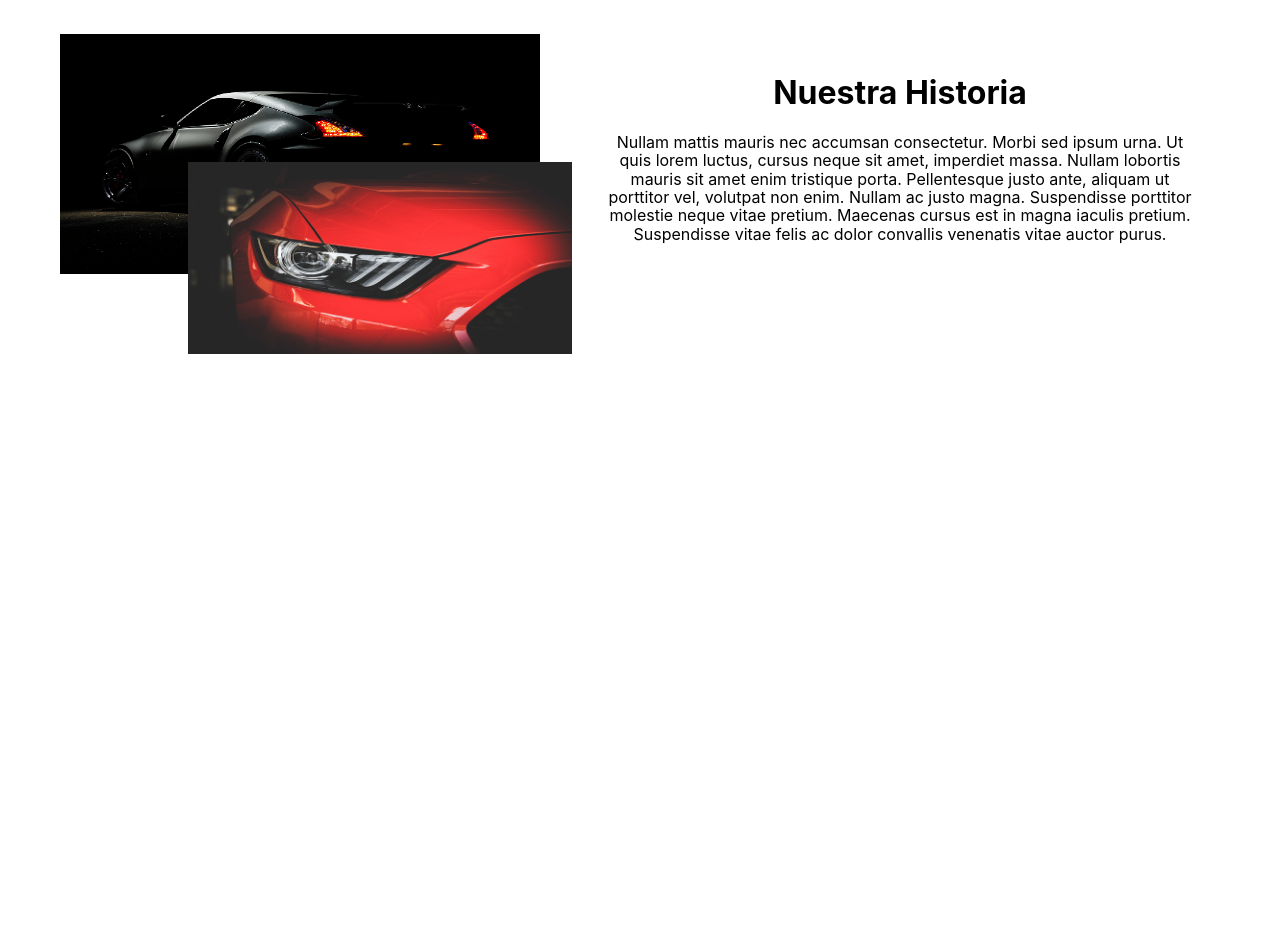
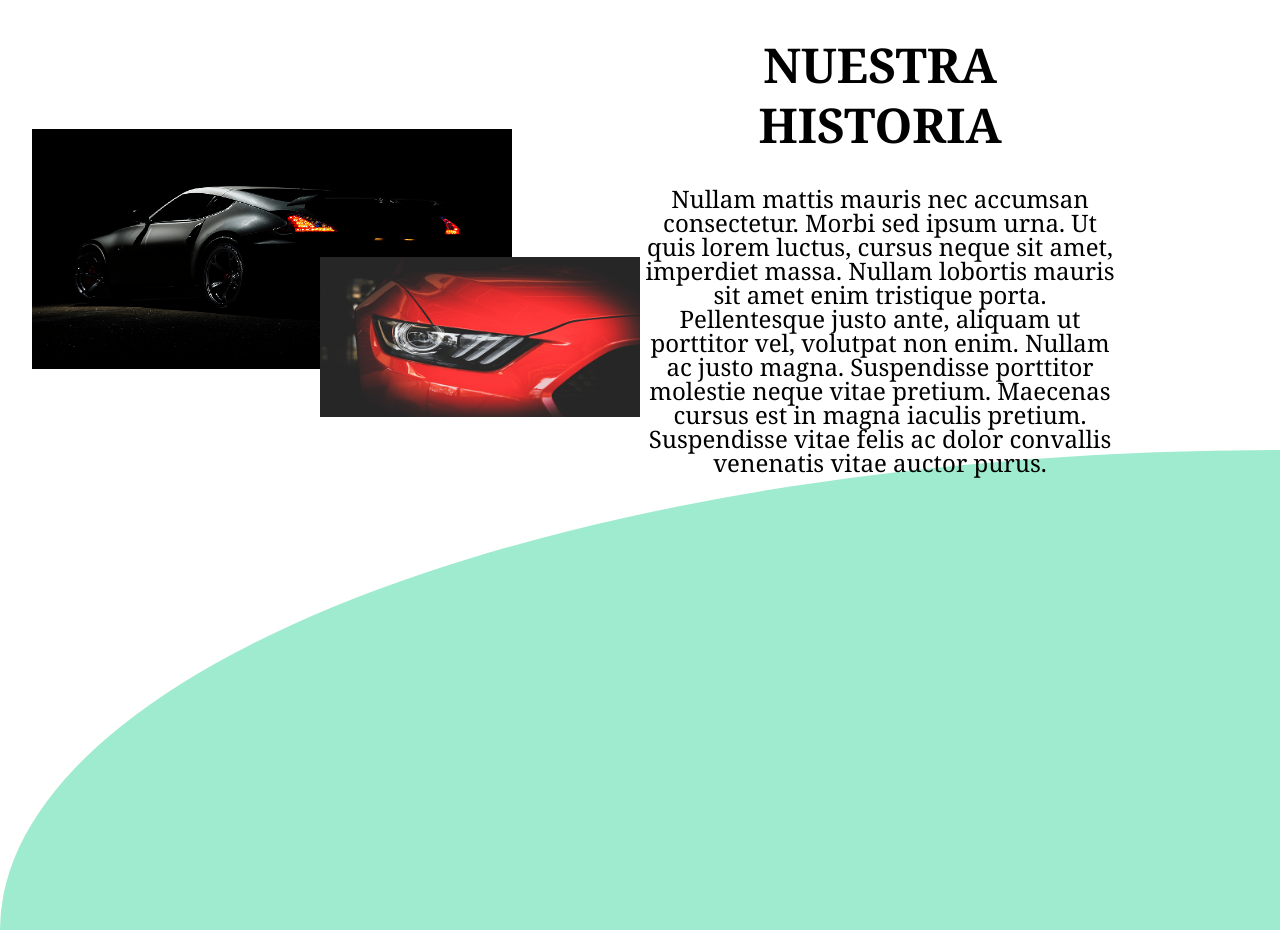
Before and after one commit to superagm123/EstacionamientoVaqueros, a React (Create React App) app: page / in a window 1280 px wide. Shown: the part 120-1050 px from the top of the page. Before the commit the page ends 800 px from the top, so only its background shows below. Built offline with nearby package versions, Linux system fonts and the light colour scheme.

Commit message:
added about us component

```diff
--- a/src/App.css
+++ b/src/App.css
@@ -1,3 +1,7 @@
+h1{
+  text-transform: uppercase;
+}
+
 .App {
   text-align: center;
 }
@@ -5,3 +9,19 @@
   display: flex;
   justify-content: center;
 }
+
+.container{
+  width: 100%;
+  height: 25em;
+  margin-top: 2em;
+}
+
+@media(min-width: 800px){
+  .container{
+    width: 100%;
+    height: 30em;
+    margin-top: 8em;
+    border-top-left-radius: 100%;
+  }
+
+}
--- a/src/App.js
+++ b/src/App.js
@@ -2,6 +2,7 @@ import './App.css';
 import React, {Component} from 'react';
 import Navigation from './Components/Navigation/Navigation.js';
 import Story from './Components/Story/Story.js';
+import About from './Components/About/About.js';
 
 class App extends Component {
   render(){
@@ -11,6 +12,7 @@ class App extends Component {
           <Navigation></Navigation>
         </div>
         <Story></Story>
+        <About></About>
       </React.Fragment>
     );
   }
--- /dev/null
+++ b/src/Components/About/About.css
@@ -0,0 +1,9 @@
+.title,p{
+	text-align: center;
+}
+
+@media(min-width: 800px){
+	.title{
+		text-align: right;
+	}
+}
--- /dev/null
+++ b/src/Components/About/About.js
@@ -0,0 +1,12 @@
+import React from 'react';
+import './About.css';
+
+const About = () => {
+	return(
+		<section className="bg-light-green container">
+
+		</section>
+	);
+}
+
+export default About;
--- a/src/Components/Story/Story.css
+++ b/src/Components/Story/Story.css
@@ -8,6 +8,12 @@
 .image{
 	max-width: 15em;
 	max-height: 15em;
+	transition: all .2s ease-in-out;
+}
+
+.image:hover{
+	transform: rotate(-10deg);
+	filter: grayscale(1);
 }
 
 @media(min-width: 800px){
@@ -15,25 +21,28 @@
 		display: grid;
 		grid-template-columns: repeat(2, 1fr);
 		justify-items: center;
-		margin-right: 5em;
+		margin-right:  10em;
+		height: 20em;
 		max-width: 120em;
+	}
+
+	.image-container{
+		position: relative;
+		display: flex;
+		flex-direction: column;
+		width: 40em;
+		max-width: 40em;
+		padding: 2em;
 	}
 
 	.image{
 		max-width:  30em;
 		max-height: 30em;
 	}
-	.image-container{
-		position: relative;
-		display: flex;
-		flex-direction: column;
-		max-width: 40em;
-		padding: 2em;
-	}
 
 	.image-position{
 		position: absolute;
 		top: 10em;
-		left: 10em;
+		left: 20em;
 	}
 }
--- a/src/Components/Story/Story.js
+++ b/src/Components/Story/Story.js
@@ -18,9 +18,9 @@ const Story = () => {
 					</div>
 				</a>
 			</div>
-			<div className="tc">
-				<h1>Nuestra Historia</h1>
-				<p>
+			<div className="tc dib v-top athelas">
+				<h1 className="f1 lh-title">Nuestra Historia</h1>
+				<p className="f3 lh-solid">
 				  Nullam mattis mauris nec accumsan consectetur. Morbi sed ipsum urna. Ut quis lorem luctus, cursus neque sit amet, imperdiet massa.
 				  Nullam lobortis mauris sit amet enim tristique porta. Pellentesque justo ante, aliquam ut porttitor vel, volutpat non enim. Nullam ac justo magna. Suspendisse porttitor molestie neque vitae pretium. Maecenas cursus est in magna iaculis pretium. Suspendisse vitae felis ac dolor convallis venenatis vitae auctor purus.
 				</p>
```
